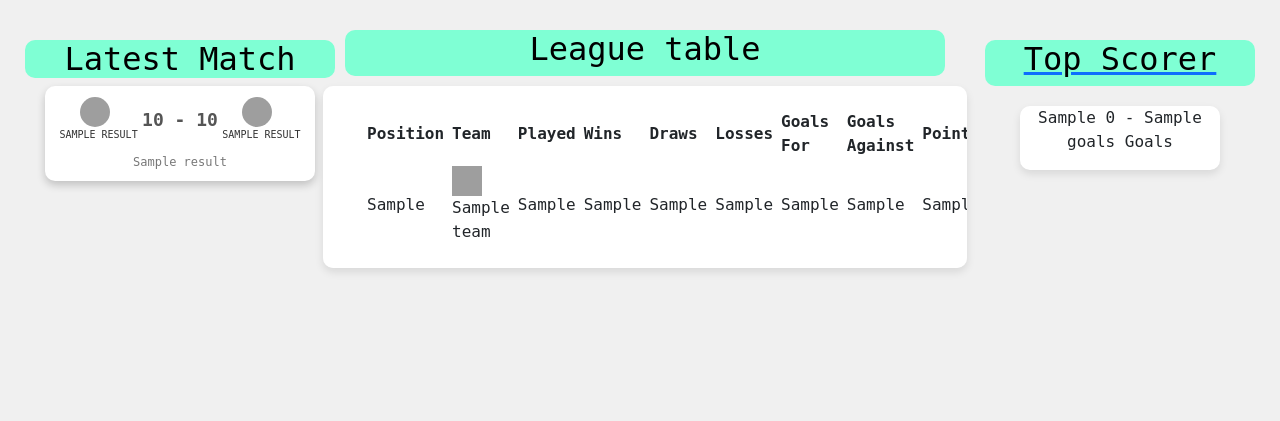
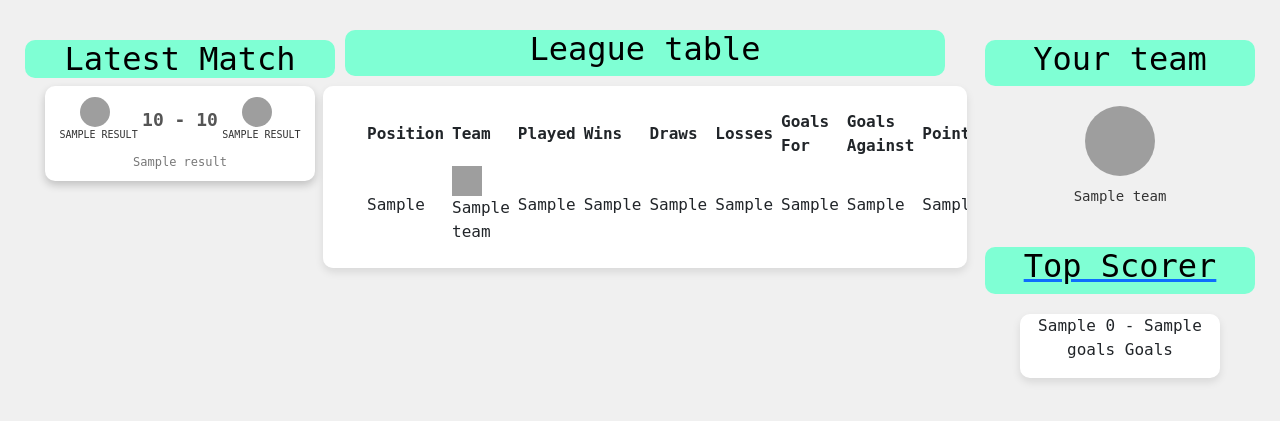
Before and after one commit to RajatMaindoliya/Football-Dashboard, a Django app: template MainProject/Dashboard/templates/Dashboard/dashboard.html in a window 1280 px wide. Shown: the part 52-473 px from the top of the page. Run offline with Django 5.2, Linux system fonts and the light colour scheme; the template is opened without the code that fills it: most values are stand-ins (such as "Sample title", 1, 10 or a date in 2020); grey boxes are pictures that could not be loaded.

Commit message:
added favourite team to the dashboard

```diff
--- a/MainProject/Dashboard/static/Dashboard/style.css
+++ b/MainProject/Dashboard/static/Dashboard/style.css
@@ -176,3 +176,22 @@ main {
   width: 0;  /* Remove scrollbar space */
   background: transparent;  /* Optional: just make scrollbar invisible */
 }
+
+.team-container {
+  text-align: center;
+  margin-bottom: 20px;
+}
+
+.team-badge {
+  width: 70px;
+  height: 70px;
+  object-fit: cover;
+  border-radius: 50%;
+  margin-bottom: 10px;
+}
+
+.team-name {
+  display: block;
+  font-size: 14px;
+  color: #333;
+}
--- a/MainProject/Dashboard/templates/Dashboard/dashboard.html
+++ b/MainProject/Dashboard/templates/Dashboard/dashboard.html
@@ -107,6 +107,23 @@
 
 
         <div class="col-3" style="margin-left:10px;">
+
+            <div class="row" style="margin:20px; background-color: aquamarine; border-radius: 10px;">
+                <h2>Your team</h2>
+            </div>
+
+            <div class="row">
+                {% for team in favouriteTeam_data %}
+                    <div class="team-container">
+                        <img src="{{ team.team_badge|safe }}" alt="{{ team.team_name }} Badge" class="team-badge">
+                        <span class="team-name">{{ team.team_name }}</span>
+                    </div>
+                {% endfor %}
+            </div>
+
+
+
+
             <div class="row" style="margin:20px; background-color: aquamarine; border-radius: 10px;">
                 <a href="{% url 'topscorer' %}"> <h2>Top Scorer</h2>  </a>
             </div>
@@ -119,6 +136,7 @@
                         </p>
                 </div>
             </div>
+
         </div>
 
     </main>
```
Also changed, not shown: MainProject/Dashboard/views.py (+16 -3 lines).
